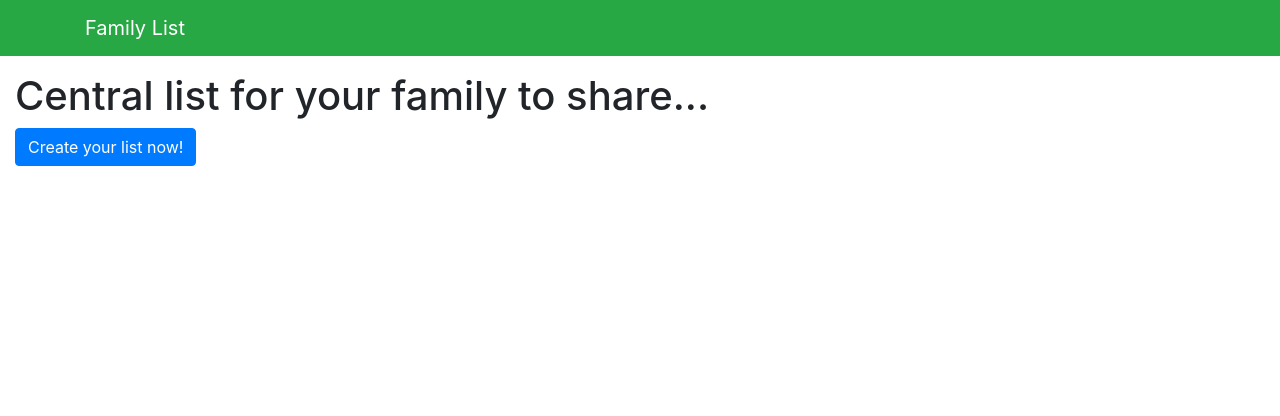
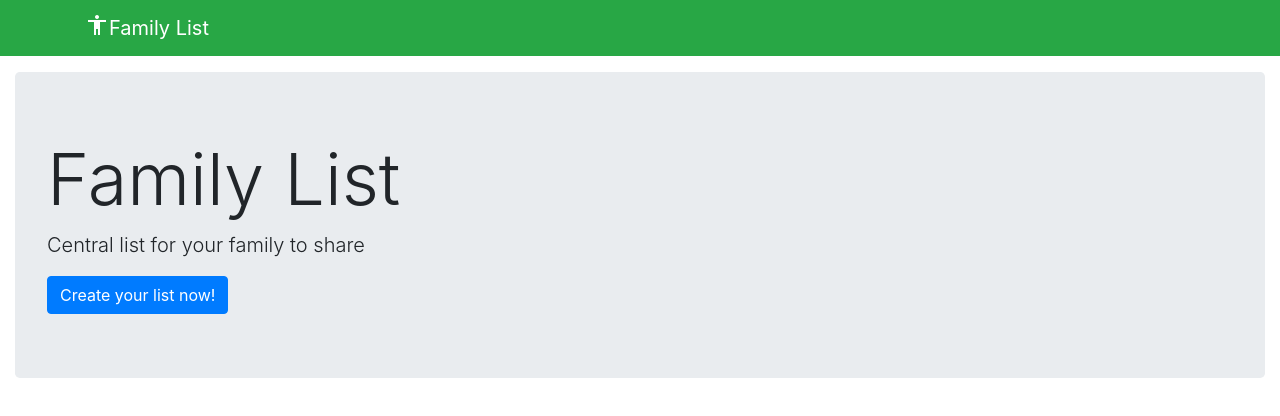
Before and after one commit to todo-web-app/todo_django_vue_pwa, a Vue app: page / in a window 1280 px wide. Shown: the top 416 px of the page. Built offline with nearby package versions, Linux system fonts and the light colour scheme; no server answers.

Commit message:
Home design

```diff
--- a/src/components/Home.vue
+++ b/src/components/Home.vue
@@ -1,7 +1,8 @@
 <template>
   <div>
-        <h1>Central list for your family to share...</h1>
+    <b-jumbotron header="Family List" lead="Central list for your family to share">
       <b-button type="submit" variant="primary" :to="{ name: 'login' }">Create your list now!</b-button>
+    </b-jumbotron>
   </div>
 </template>
 
@@ -9,8 +10,8 @@
 export default {
   data() {
     return {
-            'home': 'home'
+      home: "home"
+    };
   }
-    }
-}
+};
 </script>
--- a/src/components/Navbar.vue
+++ b/src/components/Navbar.vue
@@ -2,9 +2,12 @@
   <div>
     <b-navbar toggleable="lg" type="dark" variant="success">
       <b-container>
-        <b-navbar-brand :to="{ name: 'home' }">
+
+        <b-navbar-brand :to="{ name: 'home' }" type="dark">
+          <i class="material-icons secondary float-left">accessibility</i>
           Family List
         </b-navbar-brand>
+
         <b-navbar-nav class="ml-auto" v-if="show">
           <b-nav-item href="#" @click.prevent="logout">Sign Out</b-nav-item>
         </b-navbar-nav>
```
Lines whose indentation alone changed are shown as unchanged.
